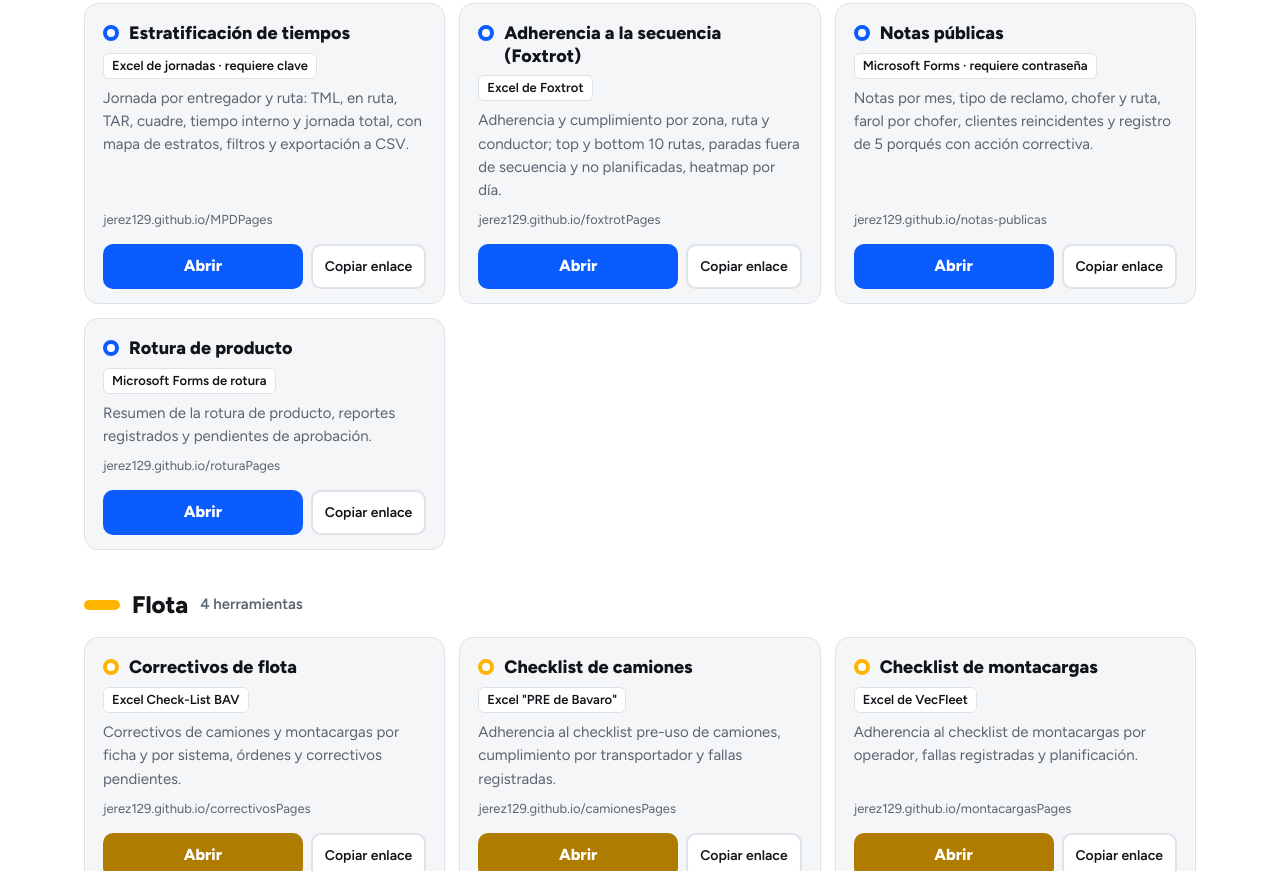
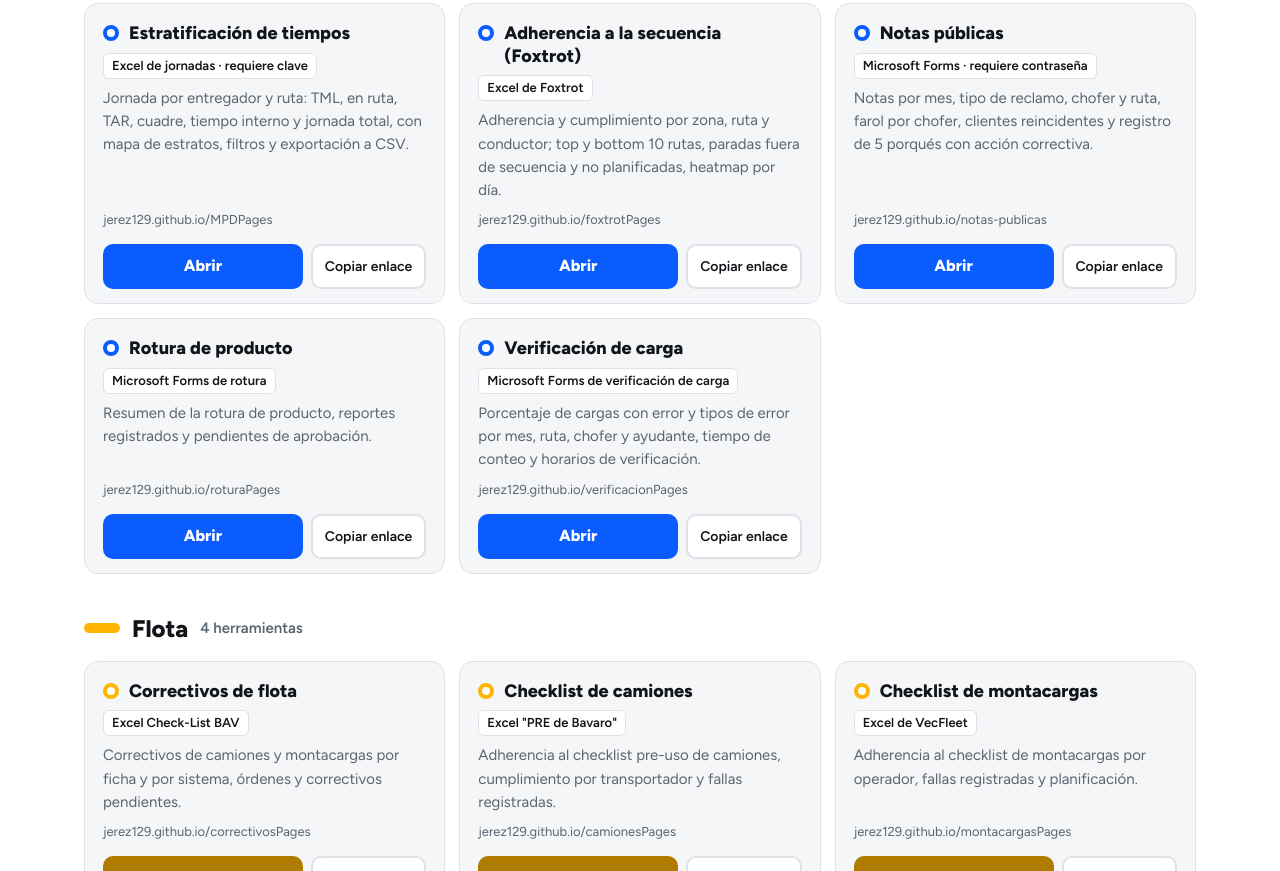
Before and after one commit to Jerez129/portalPages, a plain HTML site: page index.html in a window 1280 px wide. Shown: the part 1051-1922 px from the top of the page. Drawn offline with Linux system fonts and the light colour scheme.

Commit message:
Verificación de carga en Distribución
Co-Authored-By: Claude Opus 5.5 <noreply@anthropic.com>

```diff
--- a/index.html
+++ b/index.html
@@ -95,6 +95,7 @@ const T=[
  {l:'flota',n:'Checklist de montacargas',u:'montacargasPages',src:'Excel de VecFleet',d:'Adherencia al checklist de montacargas por operador, fallas registradas y planificación.'},
  {l:'flota',n:'Rendimiento de combustible',u:'rendimientoPages',src:'Excel "Rendimiento BVR"',d:'Rendimiento contra metas por ficha, día a día y por chofer, y CO₂ por unidad.'},
  {l:'distribucion',n:'Rotura de producto',u:'roturaPages',src:'Microsoft Forms de rotura',d:'Resumen de la rotura de producto, reportes registrados y pendientes de aprobación.'},
+ {l:'distribucion',n:'Verificación de carga',u:'verificacionPages',src:'Microsoft Forms de verificación de carga',d:'Porcentaje de cargas con error y tipos de error por mes, ruta, chofer y ayudante, tiempo de conteo y horarios de verificación.'},
  {l:'gestion',n:'Cumplimiento de rutinas',u:'accionesPages',src:'Excel de acciones de DPO',d:'Cumplimiento de rutinas y acciones del mes, vista D-1, tendencia, KPIs críticos y calendario de reuniones.'},
  {l:'gestion',n:'Gatillos y análisis de anomalías',u:'herramientasPages',src:'Plantilla Excel + Microsoft Forms',d:'Gatillos por indicador en el año, plan de análisis y su adherencia, y seguimiento de relatos de anomalía y 5XQ.'},
  {l:'gestion',n:'Reportes CND (relatos y 5XQ)',u:'CND-Reportes-Web',src:'Formulario propio',d:'Registra relatos de anomalía y 5XQ: indicador, chofer, ruta, qué pasó, causa raíz y acción correctiva, con opción de subirla a DPO.'},
```
